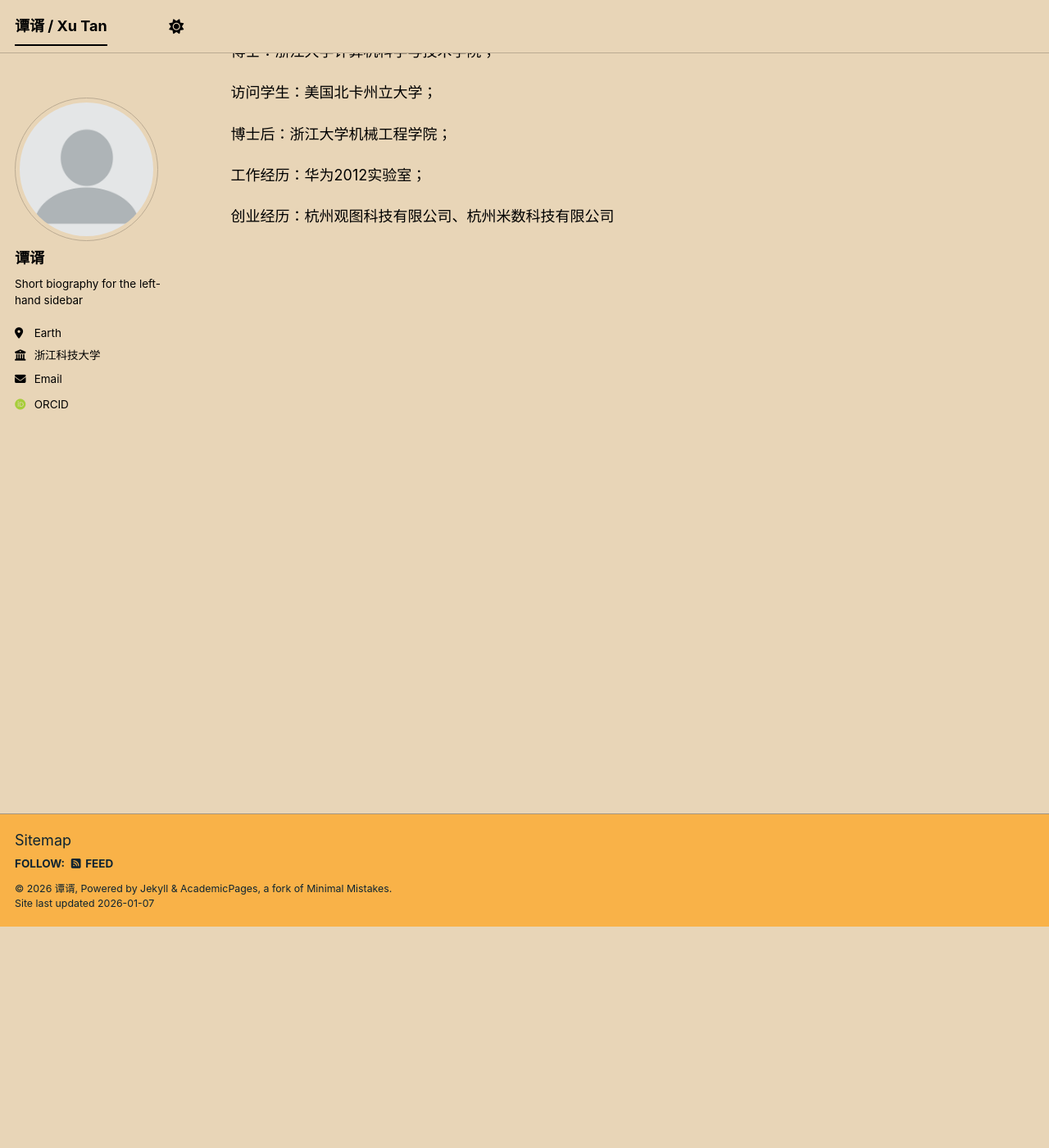
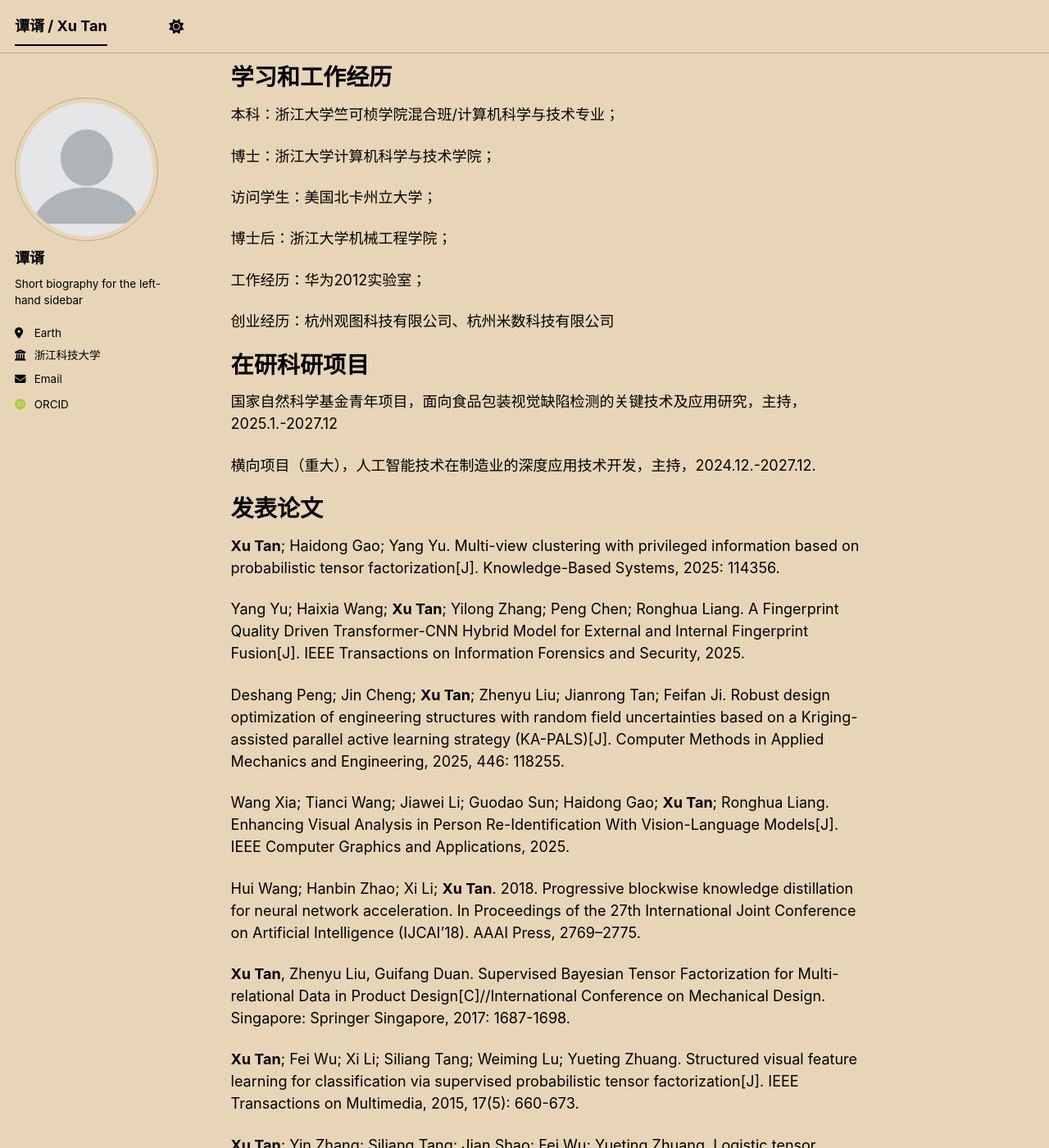
Before and after one commit to tumitx/tumitx.github.io, a Jekyll site: the page built from _pages/about.md, in a window 1280 px wide and 1400 px high, scrolled down 270 px. Shown: the whole window at 82% size. Built offline with Jekyll 4.4.1, drawn with Linux system fonts in a browser that asks for light colours; emoji names are drawn with the system emoji font; some web fonts are replaced; a script bundle is joined from its source files by our own code; library files that are not in the unit come from our copies; some of the changed text lies outside the part shown.

Commit message:
Update about.md

```diff
--- a/_pages/about.md
+++ b/_pages/about.md
@@ -6,9 +6,13 @@
   - /about/
   - /about.html
 ---
-谭谞，博士，研究生导师，浙江科技大学计算机科学与技术学院；主要研究方向包括工业缺陷检测、多媒体分析、计算机视觉、文字识别等。
+谭谞，博士，研究生导师，浙江科技大学计算机科学与技术学院，团队负责人[梁荣华](https://itee.zust.edu.cn/info/1063/5998.htm)教授；主要研究方向包括工业缺陷检测、多媒体分析、计算机视觉、文字识别等。
 
-# Education & Professional Experience
+:smile: 团队招收电子信息专业研究生，尤其欢迎有机器学习背景和基础的同学，期待热爱科学、勇于探索的小伙伴加入！
+
+:email: tanxu@zust.edu.cn
+
+# 学习和工作经历
 
 本科：浙江大学竺可桢学院混合班/计算机科学与技术专业；
 
@@ -21,3 +25,47 @@
 工作经历：华为2012实验室；
 
 创业经历：杭州观图科技有限公司、杭州米数科技有限公司
+
+# 在研科研项目
+
+国家自然科学基金青年项目，面向食品包装视觉缺陷检测的关键技术及应用研究，主持，2025.1.-2027.12
+
+横向项目（重大），人工智能技术在制造业的深度应用技术开发，主持，2024.12.-2027.12.
+
+# 发表论文
+
+**Xu Tan**; Haidong Gao; Yang Yu. Multi-view clustering with privileged information based on probabilistic tensor factorization[J]. Knowledge-Based Systems, 2025: 114356.
+
+Yang Yu; Haixia Wang; **Xu Tan**; Yilong Zhang; Peng Chen; Ronghua Liang. A Fingerprint Quality Driven Transformer-CNN Hybrid Model for External and Internal Fingerprint Fusion[J]. IEEE Transactions on Information Forensics and Security, 2025.
+
+Deshang Peng; Jin Cheng; **Xu Tan**; Zhenyu Liu; Jianrong Tan; Feifan Ji. Robust design optimization of engineering structures with random field uncertainties based on a Kriging-assisted parallel active learning strategy (KA-PALS)[J]. Computer Methods in Applied Mechanics and Engineering, 2025, 446: 118255.
+
+Wang Xia; Tianci Wang; Jiawei Li; Guodao Sun; Haidong Gao; **Xu Tan**; Ronghua Liang. Enhancing Visual Analysis in Person Re-Identification With Vision-Language Models[J]. IEEE Computer Graphics and Applications, 2025.
+
+Hui Wang; Hanbin Zhao; Xi Li; **Xu Tan**. 2018. Progressive blockwise knowledge distillation for neural network acceleration. In Proceedings of the 27th International Joint Conference on Artificial Intelligence (IJCAI'18). AAAI Press, 2769–2775.
+
+**Xu Tan**, Zhenyu Liu, Guifang Duan. Supervised Bayesian Tensor Factorization for Multi-relational Data in Product Design[C]//International Conference on Mechanical Design. Singapore: Springer Singapore, 2017: 1687-1698.
+
+**Xu Tan**; Fei Wu; Xi Li; Siliang Tang; Weiming Lu; Yueting Zhuang. Structured visual feature learning for classification via supervised probabilistic tensor factorization[J]. IEEE Transactions on Multimedia, 2015, 17(5): 660-673.
+
+**Xu Tan**; Yin Zhang; Siliang Tang; Jian Shao; Fei Wu; Yueting Zhuang. Logistic tensor regression for classification[C]//International Conference on Intelligent Science and Intelligent Data Engineering. Berlin, Heidelberg: Springer Berlin Heidelberg, 2012: 573-581.
+
+Fei Wu; **Xu Tan**; Yi Yang; Dacheng Tao; Siliang Tang; Yueting Zhuang. Supervised nonnegative tensor factorization with maximum-margin constraint[C]//Proceedings of the AAAI Conference on Artificial Intelligence. 2013, 27(1): 962-968.
+
+**Xu Tan**; Shuai Ma; Jian Shao; Yueting Zhuang; Fei Wu. Nonnegative Matrix Factorization for Multimodality Data from Multi-source Domain[C]//2012 Eighth International Conference on Intelligent Information Hiding and Multimedia Signal Processing. IEEE, 2012: 335-338.
+
+胡馨月, 梁秀波, 樊儒昆, **谭谞**, 耿卫东: 基于运动传感的书空临摹交互方式. 计算机辅助设计与图形学报, 2010.
+
+# 授权专利
+
+**谭谞**, 基于文字检测的表格图像结构化信息提取与分析方法和装置, 2023-6-16, 中国, 2023107168290
+
+侯耀祖; **谭谞**, 一种用于保险智能理赔的治疗过程分组方法及装置, 2022-12-29, 中国, 202211712026X
+
+赵鑫; **谭谞**, 医疗票据中名称提取及标准化方法、装置、计算设备及存储介质, 2021-8-19, 中国, ZL202110952861.X
+
+侯耀祖; **谭谞**, 票据图像分类方法、装置、计算设备和存储介质, 2021-8-30, 中国, 2021110048971
+
+**谭谞**; 高海东; 沈旭辉; 杨章岳 ; 医疗票据智能识别系统解决方法, 2020-12-9, 中国, ZL202011463078.9
+
+张寅; 汤斯亮; **谭谞**; 邵健; 吴飞; 庄越挺 ; 基于最大间隔张量学习的高维多媒体数据分类方法, 2013-9-10, 中国, ZL202011463078.9
```
